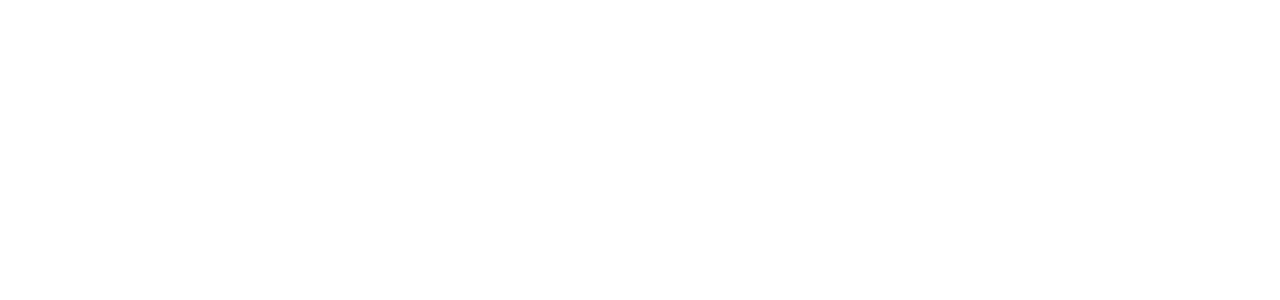
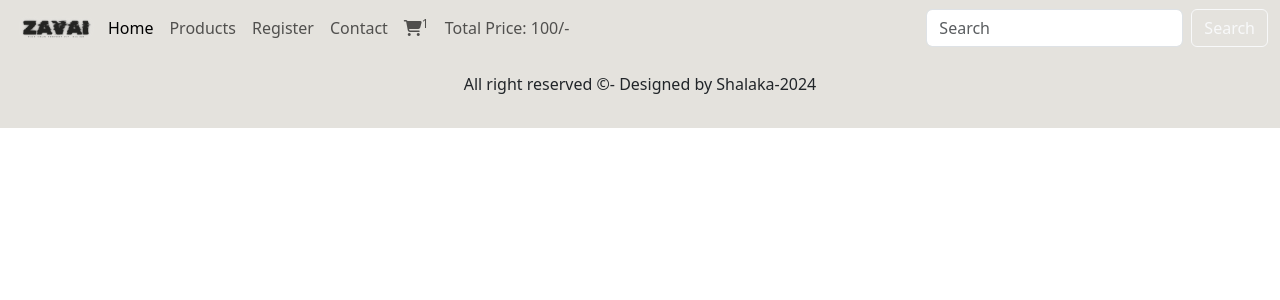
Before and after one commit to ShalakaGajanayaka/PHP-Ecommerce, a PHP site: page / in a window 1280 px wide. Before the commit the part shown is empty. Shown: the top 300 px of the page. Run offline with PHP 8.4, Linux system fonts and the light colour scheme.

Commit message:
add navigation bar

```diff
--- a/index.php
+++ b/index.php
@@ -9,9 +9,72 @@
     <link href="https://cdn.jsdelivr.net/npm/bootstrap@5.3.3/dist/css/bootstrap.min.css" rel="stylesheet" integrity="sha384-QWTKZyjpPEjISv5WaRU9OFeRpok6YctnYmDr5pNlyT2bRjXh0JMhjY6hW+ALEwIH" crossorigin="anonymous">
     <!-- font awesome link -->
     <link rel="stylesheet" href="https://cdnjs.cloudflare.com/ajax/libs/font-awesome/6.7.1/css/all.min.css" integrity="sha512-5Hs3dF2AEPkpNAR7UiOHba+lRSJNeM2ECkwxUIxC1Q/FLycGTbNapWXB4tP889k5T5Ju8fs4b1P5z/iB4nMfSQ==" crossorigin="anonymous" referrerpolicy="no-referrer" />
+
+    <!-- css file -->
+    <link rel="stylesheet" href="style.css">
 </head>
 
 <body>
+    <!-- navbar -->
+    <div class="container-fluid p-0">
+        <!-- fist child -->
+        <nav class="navbar navbar-expand-lg theme-bg ">
+            <div class="container-fluid ">
+                <!-- <a class="navbar-brand" href="#">Logo</a> -->
+                <img src="./images/logo.png" alt="" class="logo">
+                <button class="navbar-toggler" type="button" data-bs-toggle="collapse" data-bs-target="#navbarSupportedContent" aria-controls="navbarSupportedContent" aria-expanded="false" aria-label="Toggle navigation">
+                    <span class="navbar-toggler-icon"></span>
+                </button>
+                <div class="collapse navbar-collapse" id="navbarSupportedContent">
+                    <ul class="navbar-nav me-auto mb-2 mb-lg-0">
+                        <li class="nav-item">
+                            <a class="nav-link active" aria-current="page" href="/">Home</a>
+                        </li>
+                        <li class="nav-item">
+                            <a class="nav-link" href="#">Products</a>
+                        </li>
+                        <li class="nav-item">
+                            <a class="nav-link" href="#">Register</a>
+                        </li>
+                        <li class="nav-item">
+                            <a class="nav-link" href="#">Contact</a>
+                        </li>
+                        <li class="nav-item">
+                            <a class="nav-link" href="#"><i class="fa-solid fa-cart-shopping"></i><sup>1</sup></a>
+                        </li>
+                        <li class="nav-item">
+                            <a class="nav-link" href="#">Total Price: 100/-</a>
+                        </li>
+                        <!-- <li class="nav-item dropdown">
+                            <a class="nav-link dropdown-toggle" href="#" role="button" data-bs-toggle="dropdown" aria-expanded="false">
+                                Dropdown
+                            </a>
+                            <ul class="dropdown-menu">
+                                <li><a class="dropdown-item" href="#">Action</a></li>
+                                <li><a class="dropdown-item" href="#">Another action</a></li>
+                                <li>
+                                    <hr class="dropdown-divider">
+                                </li>
+                                <li><a class="dropdown-item" href="#">Something else here</a></li>
+                            </ul>
+                        </li> -->
+                        <!-- <li class="nav-item">
+                            <a class="nav-link disabled" aria-disabled="true">Disabled</a>
+                        </li> -->
+                    </ul>
+                    <form class="d-flex" role="search">
+                        <input class="form-control me-2" type="search" placeholder="Search" aria-label="Search">
+                        <button class="btn btn-outline-light" type="submit">Search</button>
+                    </form>
+                </div>
+            </div>
+        </nav>
+
+        <!-- last child -->
+        <div class="theme-bg p-3 text-center">
+            <p>All right reserved &copy;- Designed by Shalaka-2024</p>
+        </div>
+    </div>
 
 
     <!-- bootstrap js link -->
--- /dev/null
+++ b/style.css
@@ -0,0 +1,8 @@
+.theme-bg{
+    background-color: #e4e2dd;
+}
+
+.logo{
+    width: 7%;
+    height: 7%;
+}
```
Also changed, not shown: images/logo.png (added), images/logo1.png (added).
